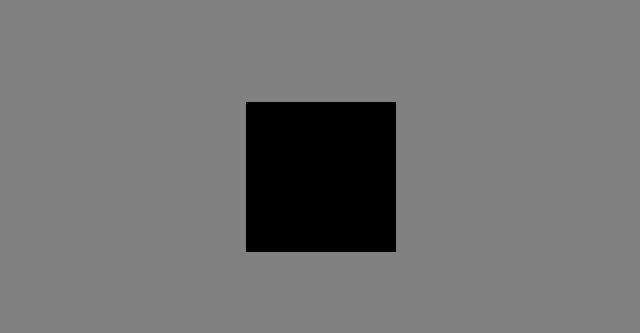
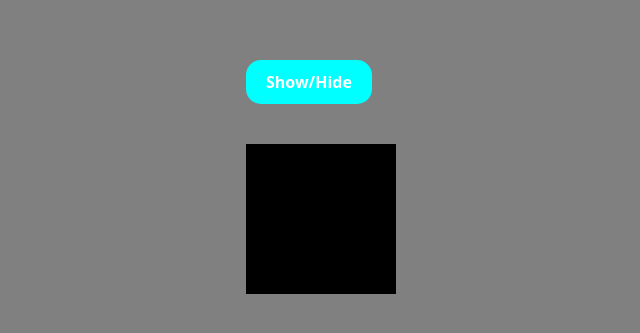
Before and after one commit to MohammadNaiem65/framer-motion-journey, a React (Vite) app: page / in a window 1280 px wide. Shown: the part 223-556 px from the top of the page, without its empty margins (319-959 px from the left). Built offline with nearby package versions, Linux system fonts and the light colour scheme.

Commit message:
Explored motion basics

```diff
--- a/src/components/BasicsOfFramerMotion.jsx
+++ b/src/components/BasicsOfFramerMotion.jsx
@@ -1,6 +1,44 @@
+import { AnimatePresence, motion } from 'framer-motion';
+import { useState } from 'react';
+
 export default function BasicsOfFramerMotion() {
+	const [isVisible, setIsVisible] = useState(true);
 	return (
-		<div
-			style={{ height: 150, width: 150, backgroundColor: 'black' }}></div>
+		<div>
+			<motion.button
+				layout
+				onClick={() => setIsVisible((prev) => !prev)}
+				style={{
+					backgroundColor: 'cyan',
+					color: 'white',
+					fontWeight: 700,
+					padding: '10px 20px',
+					borderRadius: 15,
+					marginBottom: 40,
+				}}>
+				Show/Hide
+			</motion.button>
+			<AnimatePresence mode='popLayout'>
+				{isVisible && (
+					<motion.div
+						initial={{ rotate: '0deg' }}
+						animate={{
+							rotate: '180deg',
+							y: [0, 30, -150, -150, 0],
+						}}
+						exit={{ rotate: '0deg' }}
+						transition={{
+							duration: 3,
+							ease: 'backInOut',
+							times: [0, 0.8, 0.9, 0.95, 1],
+						}}
+						style={{
+							height: 150,
+							width: 150,
+							backgroundColor: 'black',
+						}}></motion.div>
+				)}
+			</AnimatePresence>
+		</div>
 	);
 }
```
